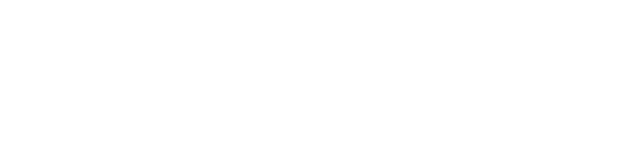
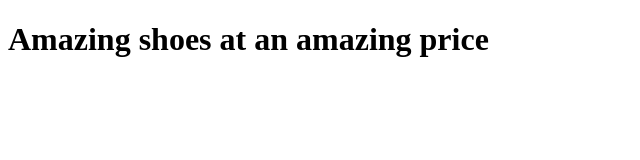
Before and after one commit to Chezo25/Modern-Landing-Page, a plain HTML site: page index.html in a window 1280 px wide. Shown: the whole page, without its empty margins (0-640 px from the left). Drawn offline with Linux system fonts and the light colour scheme.

Commit message:
Update index.html

```diff
--- a/index.html
+++ b/index.html
@@ -11,7 +11,7 @@
 <body>
     <header class="hero">
         <div class="container">
-            <h1 class="main-text"></h1>
+            <h1 class="main-text">Amazing shoes at an amazing price</h1>
             <p></p>
             <a href="#" class="btn"></a>
         </div>
```
